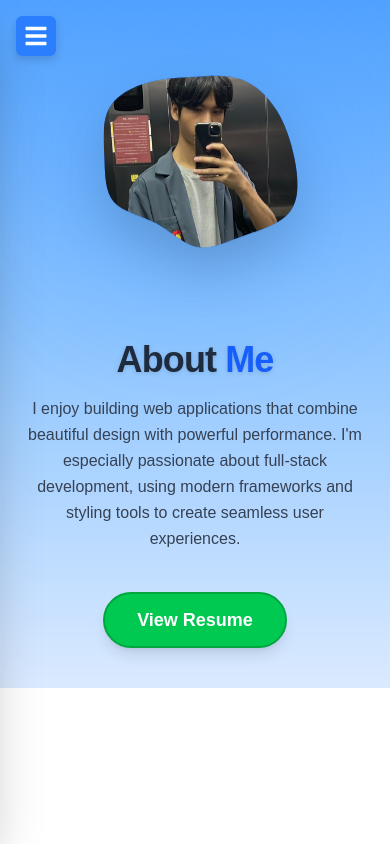
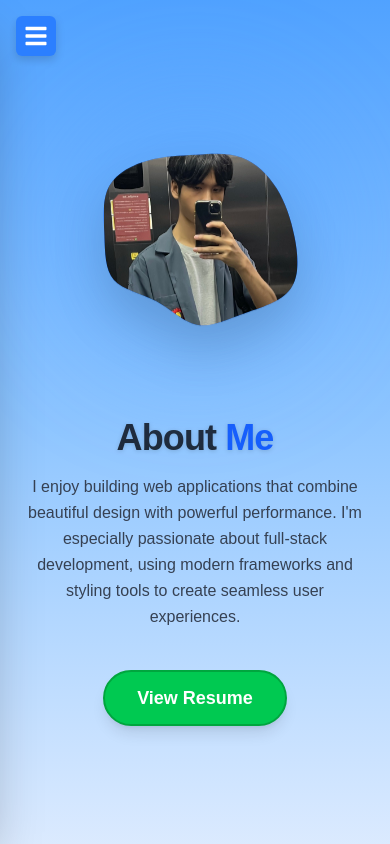
Before and after one commit to PhoengZ/Portfolio-v3, a Next.js app: page /about in a window 390 px wide. Built offline with nearby package versions, Linux system fonts and the light colour scheme.

Commit message:
fix: adjust layout containers to span minimum full screen height

```diff
--- a/app/about/page.tsx
+++ b/app/about/page.tsx
@@ -3,7 +3,7 @@ import Link from "next/link";
 export default function About() {
   return (
     <>
-      <div className="grow bg-linear-to-b from-blue-400 via-blue-300 to-blue-100 flex flex-col md:flex-row justify-center items-center py-10 md:py-0 px-6 sm:px-10 md:px-16 lg:px-24 gap-10 md:gap-16">
+      <div className="min-h-screen grow bg-linear-to-b from-blue-400 via-blue-300 to-blue-100 flex flex-col md:flex-row justify-center items-center py-10 md:py-0 px-6 sm:px-10 md:px-16 lg:px-24 gap-10 md:gap-16">
         <div className="w-full md:w-1/2 flex justify-center items-center relative animate-floating z-10">
           <div className="w-[260px] h-[260px] sm:w-[320px] sm:h-[320px] md:w-[450px] md:h-[450px] lg:w-[550px] lg:h-[550px] relative">
             <div className="absolute inset-0 bg-blue-400 blur-3xl opacity-25 rounded-full animate-pulse"></div>
--- a/app/certificates/page.tsx
+++ b/app/certificates/page.tsx
@@ -64,7 +64,7 @@ export default function Certificates() {
   ]);
 
   return (
-    <main className="grow bg-linear-to-b from-blue-400 via-blue-300 to-blue-100 py-12 px-6 sm:px-10 md:px-16 overflow-y-auto">
+    <main className="min-h-screen grow bg-linear-to-b from-blue-400 via-blue-300 to-blue-100 py-12 px-6 sm:px-10 md:px-16 overflow-y-auto">
       <div className="container mx-auto">
         <h1 className="text-4xl md:text-5xl font-extrabold text-gray-800 text-center mb-12 drop-shadow-sm">
           My <span className="text-blue-700">Certificates</span>
--- a/app/page.tsx
+++ b/app/page.tsx
@@ -7,7 +7,7 @@ import Experience from "./components/Experience";
 export default function Home() {
   return (
     <>
-      <main className="grow bg-linear-to-b from-blue-400 via-blue-300 to-blue-50 overflow-y-auto overflow-x-hidden">
+      <main className="min-h-screen grow bg-linear-to-b from-blue-400 via-blue-300 to-blue-50 overflow-y-auto overflow-x-hidden">
         <section className="min-h-screen lg:min-h-[calc(100vh-64px)] flex items-center justify-center pt-8 pb-16 lg:py-0">
           <div className="container mx-auto flex flex-col md:flex-row items-center justify-between px-6 sm:px-10 md:px-16 lg:px-24 gap-4 sm:gap-6 md:gap-12 h-full py-4 md:py-0">
           <div className="w-full md:w-1/2 flex flex-col items-center md:items-start space-y-8 z-10">
--- a/app/projects/page.tsx
+++ b/app/projects/page.tsx
@@ -40,7 +40,7 @@ export default function Projects() {
     );
   }
   return (
-    <div className="flex flex-col justify-start items-center bg-linear-to-b from-blue-600 via-blue-400 to-blue-50 py-12 px-6 sm:px-10 md:px-16 gap-8">
+    <div className="min-h-screen flex flex-col justify-start items-center bg-linear-to-b from-blue-600 via-blue-400 to-blue-50 py-12 px-6 sm:px-10 md:px-16 gap-8">
       <div className="max-w-7xl w-full flex flex-col items-center gap-10">
         <h1 className="font-extrabold text-5xl md:text-6xl lg:text-7xl text-white drop-shadow-lg text-center">
           My <span className="text-gray-900/80">Projects</span>
```
